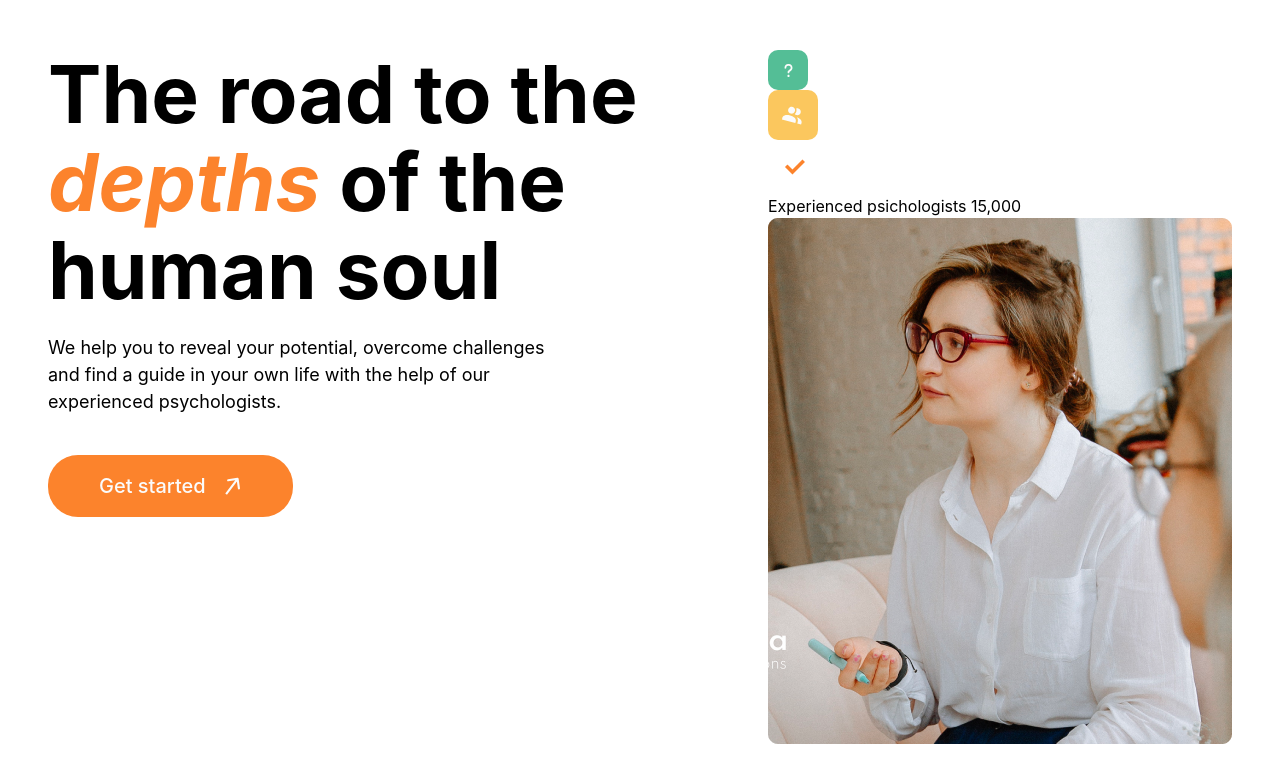
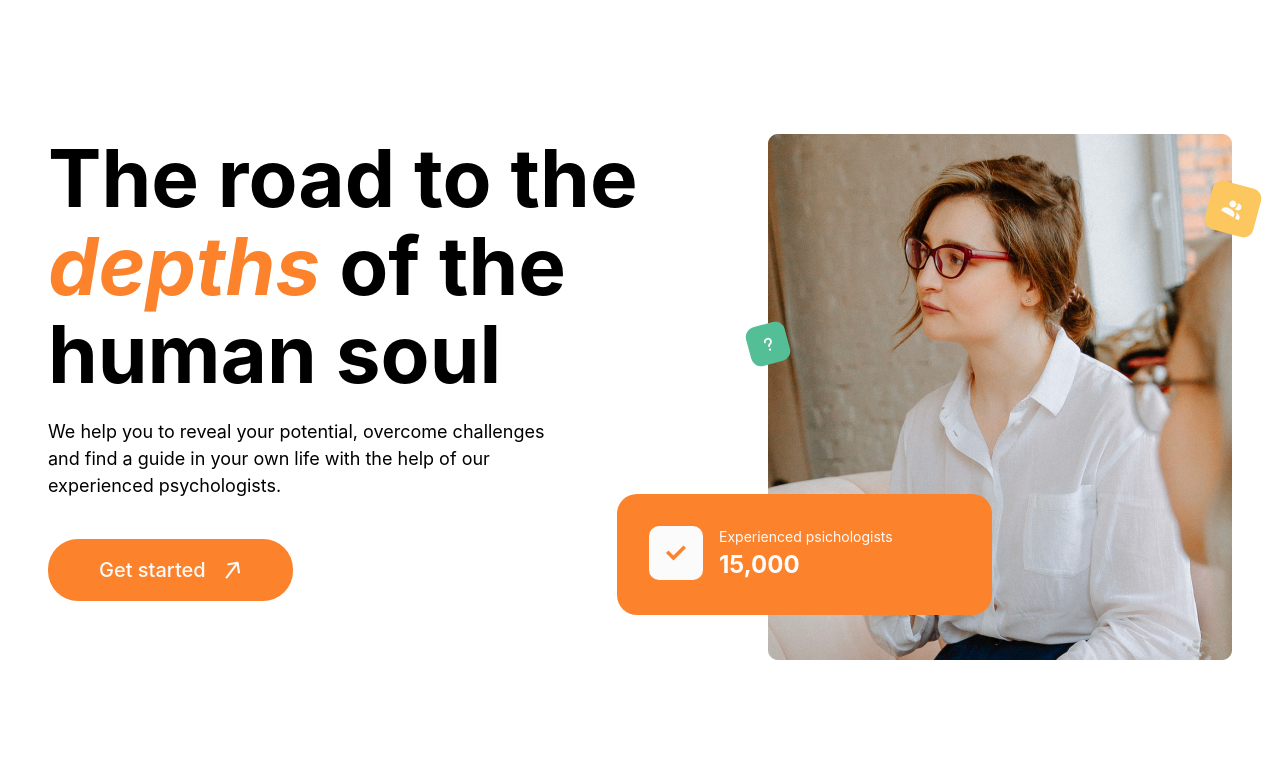
Before and after one commit to olehpetrovasyliev/psychologist-service, a React (Vite) app: page / in a window 1280 px wide. Shown: the top 782 px of the page. Built offline with nearby package versions, Linux system fonts and the light colour scheme.

Commit message:
finish hero

```diff
--- a/src/pages/Home/Home.jsx
+++ b/src/pages/Home/Home.jsx
@@ -22,7 +22,13 @@ const Home = () => {
             </svg>
           </button>
         </div>
-        <div className="imageWrapper">
+        <div className={styles.imageWrapper}>
+          <img
+            src={heroImage}
+            alt="psychologist"
+            className={styles.heroImage}
+          />
+
           <div className={styles.decorQuestion}>
             <svg width={15} height={21}>
               <use href={svg + "#icon-question"}></use>
@@ -33,15 +39,20 @@ const Home = () => {
               <use href={svg + "#icon-people"}></use>
             </svg>
           </div>
-          <div className="decorMain">
+          <div className={styles.decorMain}>
             <div className={styles.checkedWrapper}>
               <svg width={30} height={30}>
                 <use href={svg + "#icon-checked"}></use>
               </svg>
             </div>
-            <span>Experienced psichologists</span> <span>15,000</span>
+            <div>
+              {" "}
+              <div className={styles.decorMainText}>
+                Experienced psichologists
+              </div>{" "}
+              <div className={styles.decorMainNumber}>15,000</div>
+            </div>
           </div>
-          <img src={heroImage} alt="psychologist" />
         </div>
       </div>
     </section>
--- a/src/pages/Home/Home.module.scss
+++ b/src/pages/Home/Home.module.scss
@@ -28,18 +28,23 @@
   justify-content: center;
 }
 
-// .heroImage {
-//   position: relative;
-// }
+.imageWrapper {
+  position: relative;
+  overflow: visible;
+}
 
-// .imageWrapper {
-//   position: relative;
+.decorMain {
+  background-color: #fc832c;
+  display: flex;
+  padding: 32px;
+  border-radius: 20px;
+  gap: 1rem;
+  width: 311px;
+  position: absolute;
 
-//   & div {
-//     position: absolute;
-//   }
-// }
-
+  top: 360px;
+  right: 240px;
+}
 .decorQuestion {
   background-color: #54be96;
   width: 40px;
@@ -48,6 +53,10 @@
   align-items: center;
   justify-content: center;
   border-radius: 10px;
+  position: absolute;
+  rotate: -15deg;
+  top: 190px;
+  left: -20px;
 }
 
 .decorPeople {
@@ -58,11 +67,30 @@
   align-items: center;
   justify-content: center;
   border-radius: 10px;
+  position: absolute;
+  rotate: 15deg;
+  top: 50px;
+  right: -26px;
 }
+
 .checkedWrapper {
+  background-color: #fbfbfb;
   width: 54px;
   height: 54px;
   display: flex;
   align-items: center;
   justify-content: center;
+  border-radius: 10px;
 }
+
+.decorMainText {
+  color: #fbfbfb;
+  font-size: 0.875rem;
+  font-weight: 400;
+}
+
+.decorMainNumber {
+  color: #fbfbfb;
+  font-size: 1.5rem;
+  font-weight: 700;
+}
```
